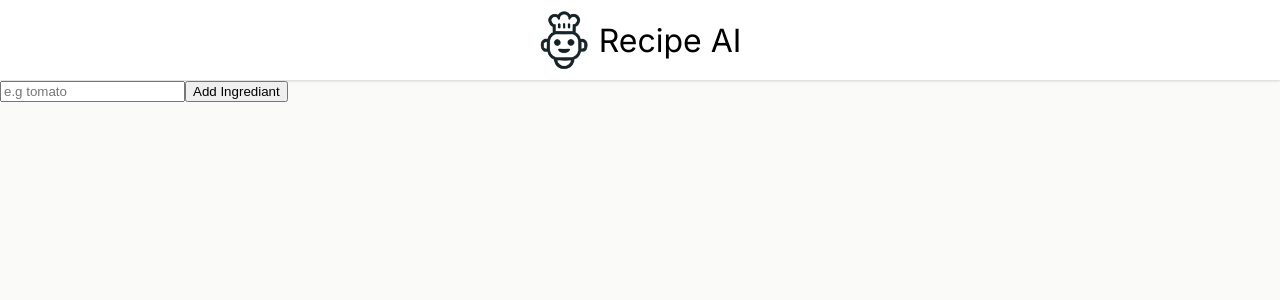
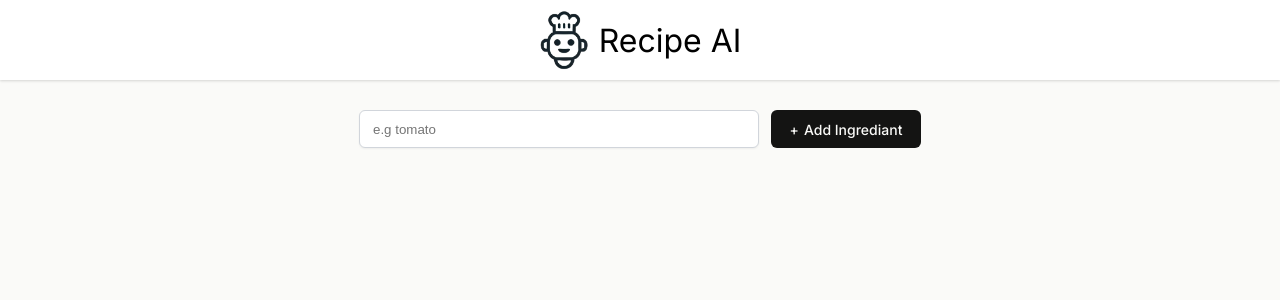
Before and after one commit to AlvyRahman/recipe-ai, a React (Vite) app: page / in a window 1280 px wide. Shown: the top 300 px of the page. Built offline with nearby package versions, Linux system fonts and the light colour scheme.

Commit message:
feat: update css for Main component form

```diff
--- a/src/index.css
+++ b/src/index.css
@@ -25,3 +25,40 @@ header > img {
 header > h1 {
     font-weight: 400;
 }
+
+main {
+    padding: 30px 30px 10px;
+}
+
+.add-ingredient-form {
+    display: flex;
+    justify-content: center;
+    gap: 12px;
+    height: 38px;
+}
+
+.add-ingredient-form > input {
+    border-radius: 6px;
+    border: 1px solid #D1D5DB;
+    padding: 9px 13px;
+    box-shadow: 0px 1px 2px 0px rgba(0, 0, 0, 0.05);
+    flex-grow: 1;
+    min-width: 150px;
+    max-width: 400px;
+}
+
+.add-ingredient-form > button {
+    font-family: Inter, sans-serif;
+    border-radius: 6px;
+    border: none;
+    background-color: #141413;
+    color: #FAFAF8;
+    width: 150px;
+    font-size: 0.875rem;
+    font-weight: 500;
+}
+
+.add-ingredient-form > button::before {
+    content: "+";
+    margin-right: 5px;
+}
```
